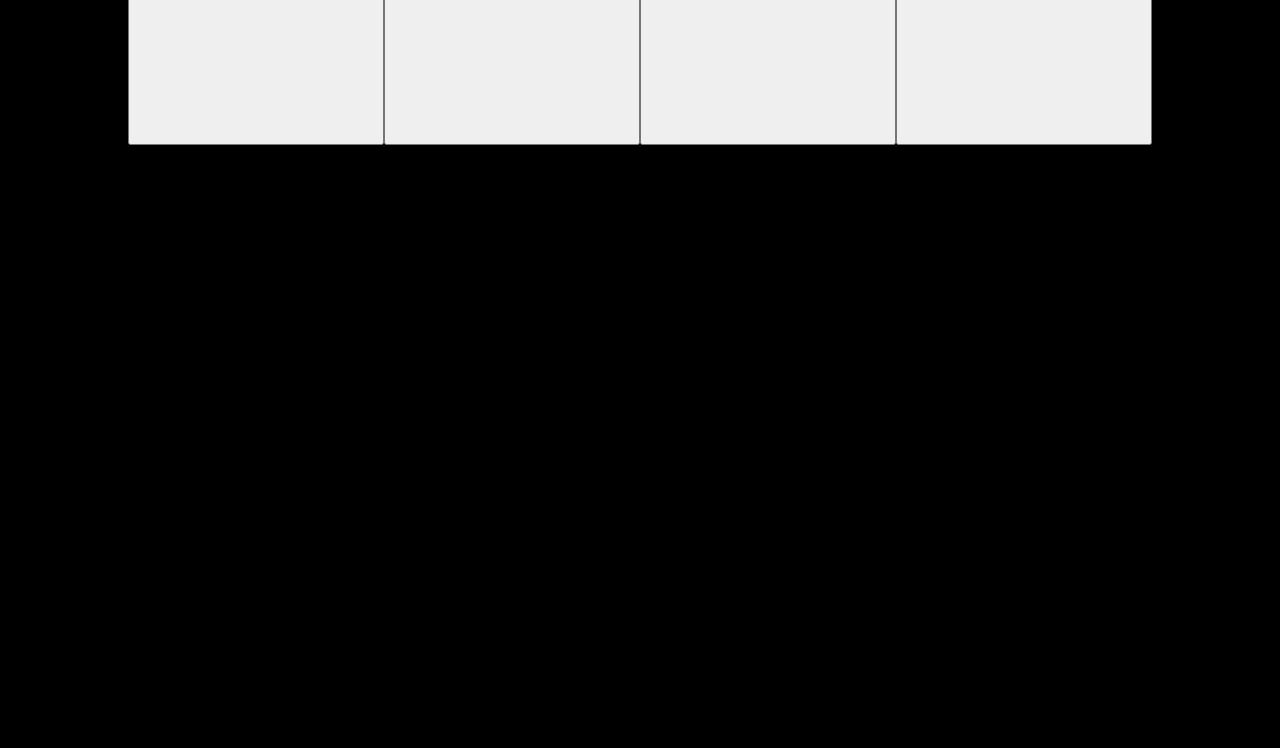
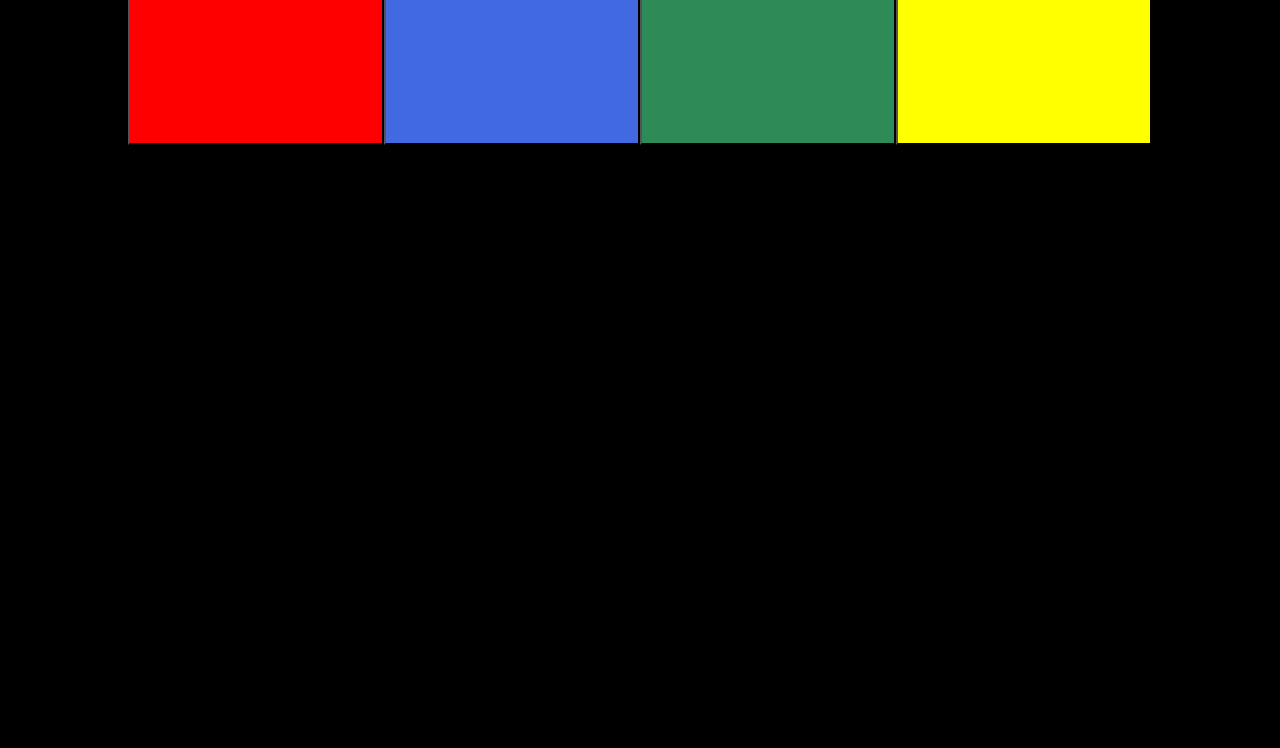
Before and after one commit to machinesandpixels/motion_music, a website with bundled scripts: page index.html in a window 1280 px wide. Shown: the part 52-800 px from the top of the page. Built offline with nearby package versions, Linux system fonts and the light colour scheme.

Commit message:
Added background colors to buttons

```diff
--- a/index.html
+++ b/index.html
@@ -11,10 +11,10 @@
     <h1>Motion Music Challenge</h1>
     <main>
         <div class="container">
-            <button></button>
-            <button></button>
-            <button></button>
-            <button></button>
+            <button class="red"></button>
+            <button class="blue"></button>
+            <button class="green"></button>
+            <button class="yellow"></button>
         </div>
     </main>
 </body>
--- a/styles.css
+++ b/styles.css
@@ -18,3 +18,19 @@ body{
     height: 20vh;
     width: 20vw;
 }
+
+.red{
+    background-color:red;
+}
+
+.blue{
+    background-color: royalblue;
+}
+
+.green{
+    background-color: seagreen;
+}
+
+.yellow{
+    background-color: yellow;
+}
```
